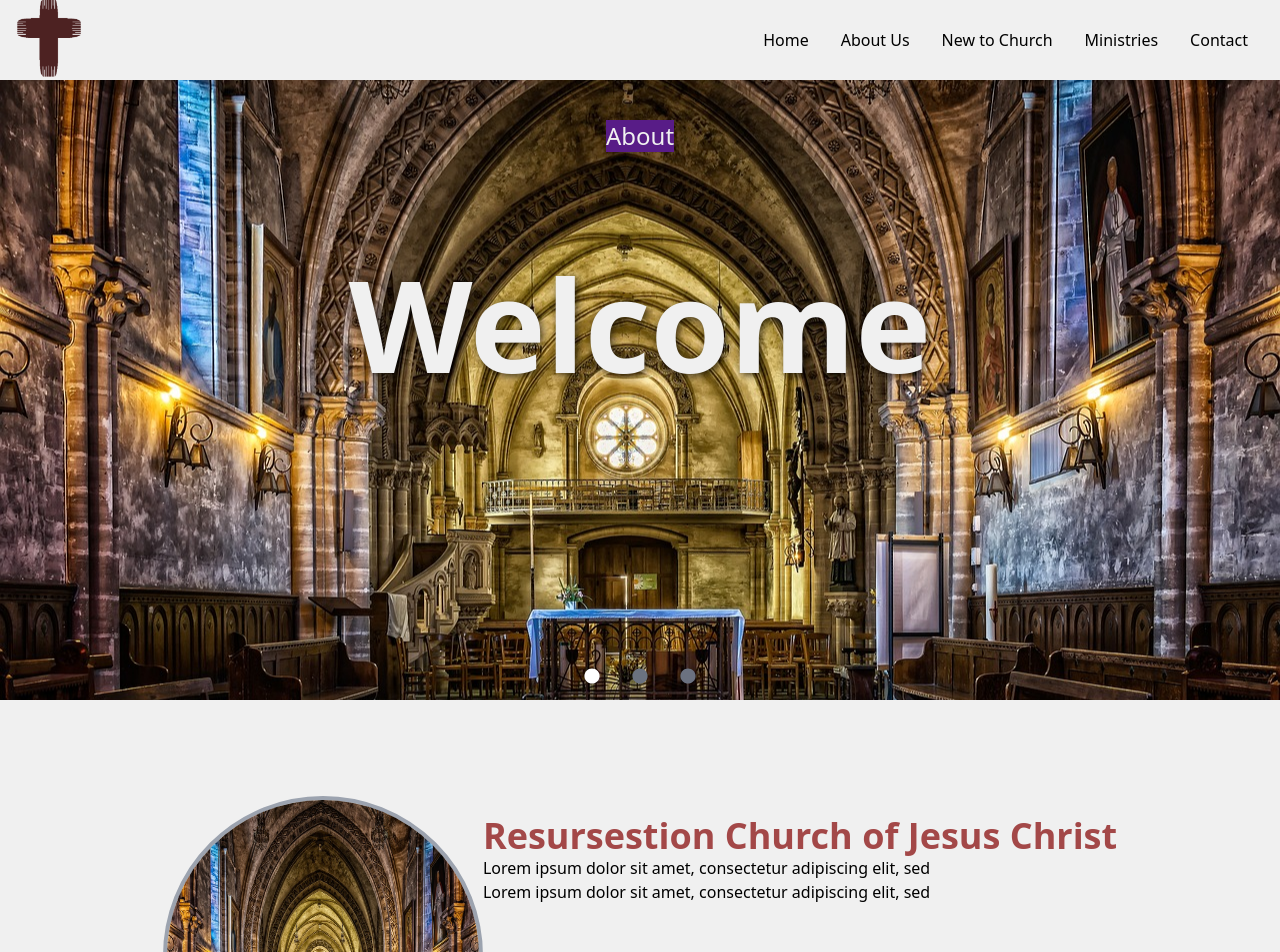
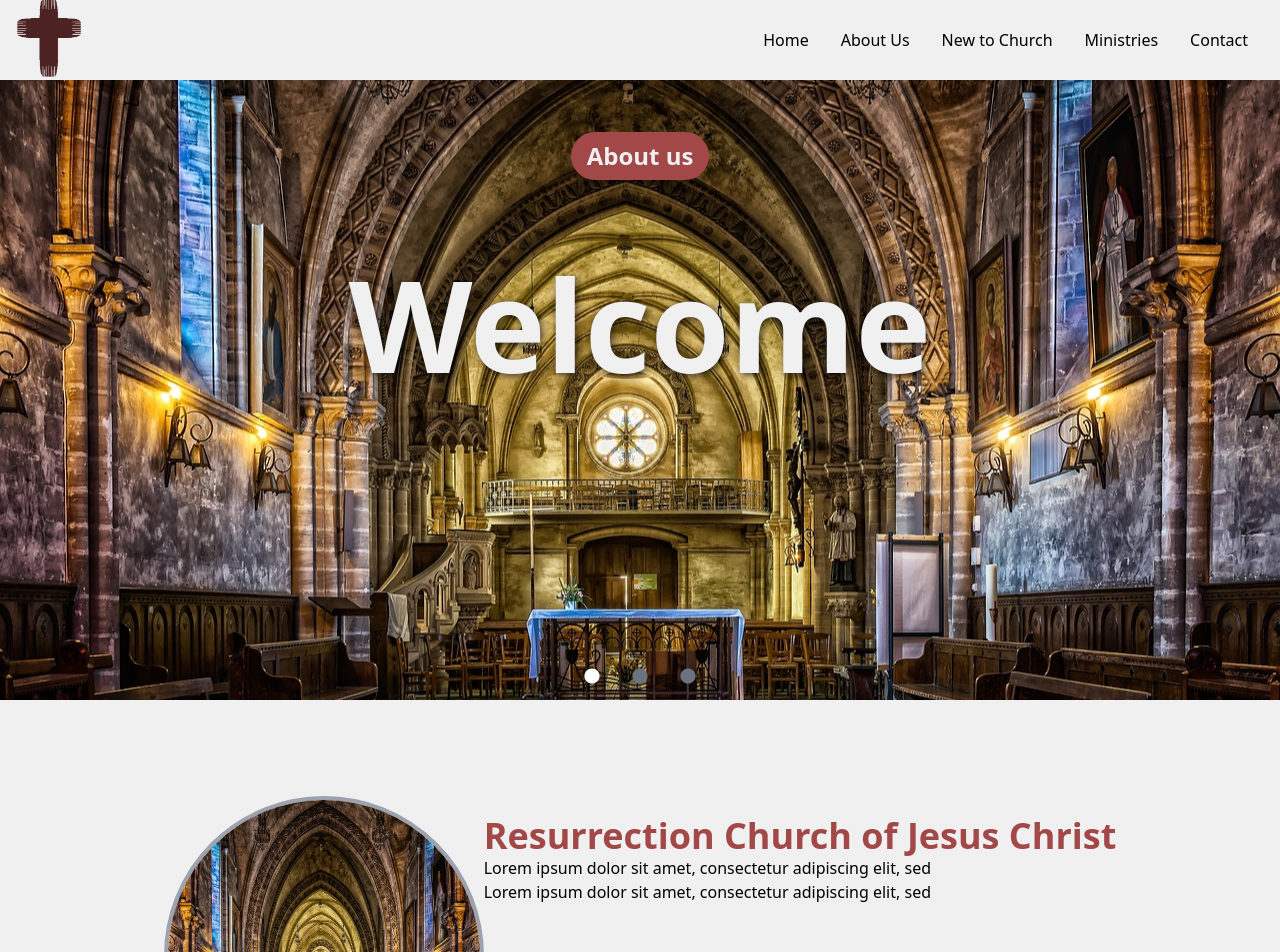
Before and after one commit to toluwanimi1/RCJCWebsite, a React (Create React App) app: page / in a window 1280 px wide. Shown: the top 952 px of the page. Built offline with nearby package versions, Linux system fonts and the light colour scheme; what @designbycode/tailwindcss-text-shadow would draw is missing.

Commit message:
adding footer

```diff
--- /dev/null
+++ b/src/Components/Footer.jsx
@@ -0,0 +1,11 @@
+import React from 'react'
+
+const Footer = () => {
+  return (
+    <div>
+
+    </div>
+  )
+}
+
+export default Footer
--- a/src/Components/Home.jsx
+++ b/src/Components/Home.jsx
@@ -8,7 +8,7 @@ import { RxDotFilled } from "react-icons/rx";
 const Home = () => {
   const imgslides = [
     { url: img1, text: "Welcome",
-      css: 'flex font-bold justify-center text-9xl pt-[180px]', button:"About", buttoncss:'text-[#f0f0f0] text-2xl bg-purple-900 '
+      css: 'flex font-bold justify-center text-9xl pt-[180px]', button:"About us", buttoncss:'text-[#f0f0f0] text-2xl '
      },
     { url: img2 },
     { url: img3 },
@@ -56,7 +56,7 @@ const Home = () => {
                 </div>
                 {/*Css for the button on image 1*/}
                 <div className="container py-10 flex flex-col items-center justify-center ">
-                  <button className={`${slide.buttoncss}`}>
+                  <button className={`rounded-full font-bold py-2 px-4 mt-3 bg-[#a34848] hover:bg-blue-400 ${slide.buttoncss}`}>
                   {slide.button}
                   </button>
 
@@ -95,7 +95,7 @@ const Home = () => {
           {/*The location of the church container*/}
       <img src={img1} alt="Church Location" class="flex rounded-full size-[320px] border-4 border-gray-400 "/>
       <div className="pt-[20px]">
-      <p className=' text-4xl font-bold inline text-[#a34848] '>Resursestion Church of Jesus Christ</p>
+      <p className=' text-4xl font-bold inline text-[#a34848] '>Resurrection Church of Jesus Christ</p>
       <p>
       Lorem ipsum dolor sit amet, consectetur adipiscing elit,
       sed
```
